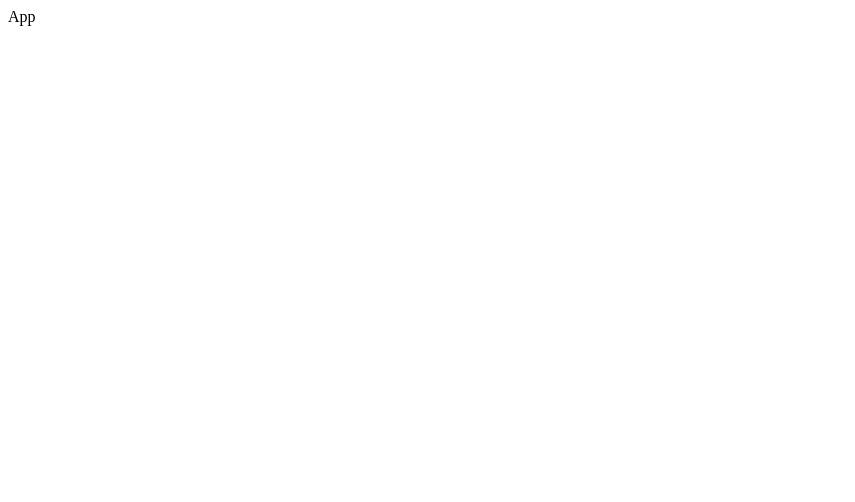
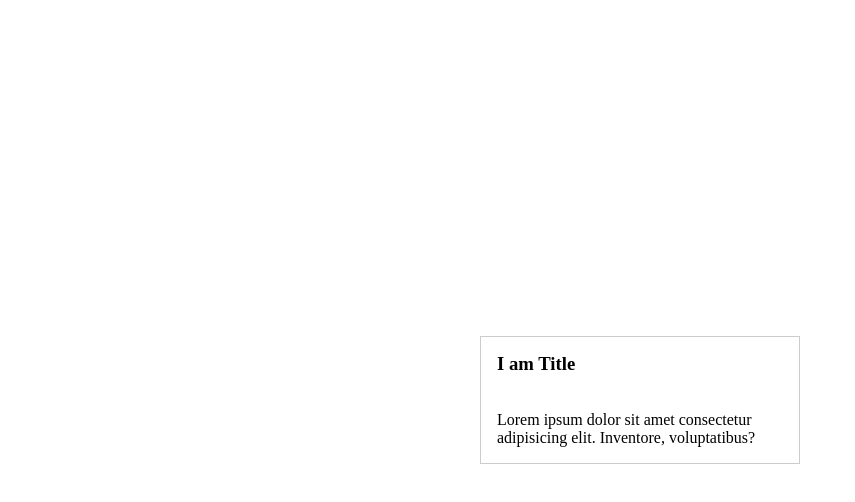
Before and after one commit to faran4engg/react-vite-base, a React (Vite) app: page / in a window 1280 px wide. Shown: the top 502 px of the page, without its empty margins (0-855 px from the left). Built offline with nearby package versions, Linux system fonts and the light colour scheme.

Commit message:
🚀 feat: add basic card components

```diff
--- a/src/App.tsx
+++ b/src/App.tsx
@@ -1,5 +1,17 @@
+import Card from "./components/Card";
+import "./app.css";
+
 const App = () => {
-  return <div>App</div>;
+  return (
+    <main className="main-section">
+      {/* https://images.pexels.com/photos/1404819/pexels-photo-1404819.jpeg?auto=compress&cs=tinysrgb&w=1260&h=750&dpr=2 */}
+      <Card
+        title="I am Title"
+        text="Lorem ipsum dolor sit amet consectetur adipisicing elit. Inventore, voluptatibus?"
+        // imgSrc
+      />
+    </main>
+  );
 };
 
 export default App;
--- /dev/null
+++ b/src/app.css
@@ -0,0 +1,6 @@
+.main-section {
+  height: 100vh;
+  display: flex;
+  justify-content: center;
+  align-items: center;
+}
--- /dev/null
+++ b/src/components/Card.tsx
@@ -0,0 +1,12 @@
+import "./card.css";
+
+const Card = ({ title, text }) => {
+  return (
+    <div className="card">
+      <h3 className="title">{title}</h3>
+      <p className="text">{text}</p>
+    </div>
+  );
+};
+
+export default Card;
--- /dev/null
+++ b/src/components/card.css
@@ -0,0 +1,12 @@
+.card {
+  border: 1px solid #ccc;
+  width: 20rem;
+}
+
+.title {
+  padding: 1rem;
+}
+.text {
+  padding: 1rem;
+  padding-top: 1.2rem;
+}
--- /dev/null
+++ b/src/index.css
@@ -0,0 +1,5 @@
+* {
+  box-sizing: border-box;
+  margin: 0;
+  padding: 0;
+}
--- a/src/main.tsx
+++ b/src/main.tsx
@@ -1,6 +1,7 @@
 import React from "react";
 import ReactDOM from "react-dom/client";
 import App from "./App.tsx";
+import "./index.css";
 
 ReactDOM.createRoot(document.getElementById("root") as HTMLElement).render(
   <React.StrictMode>
```
